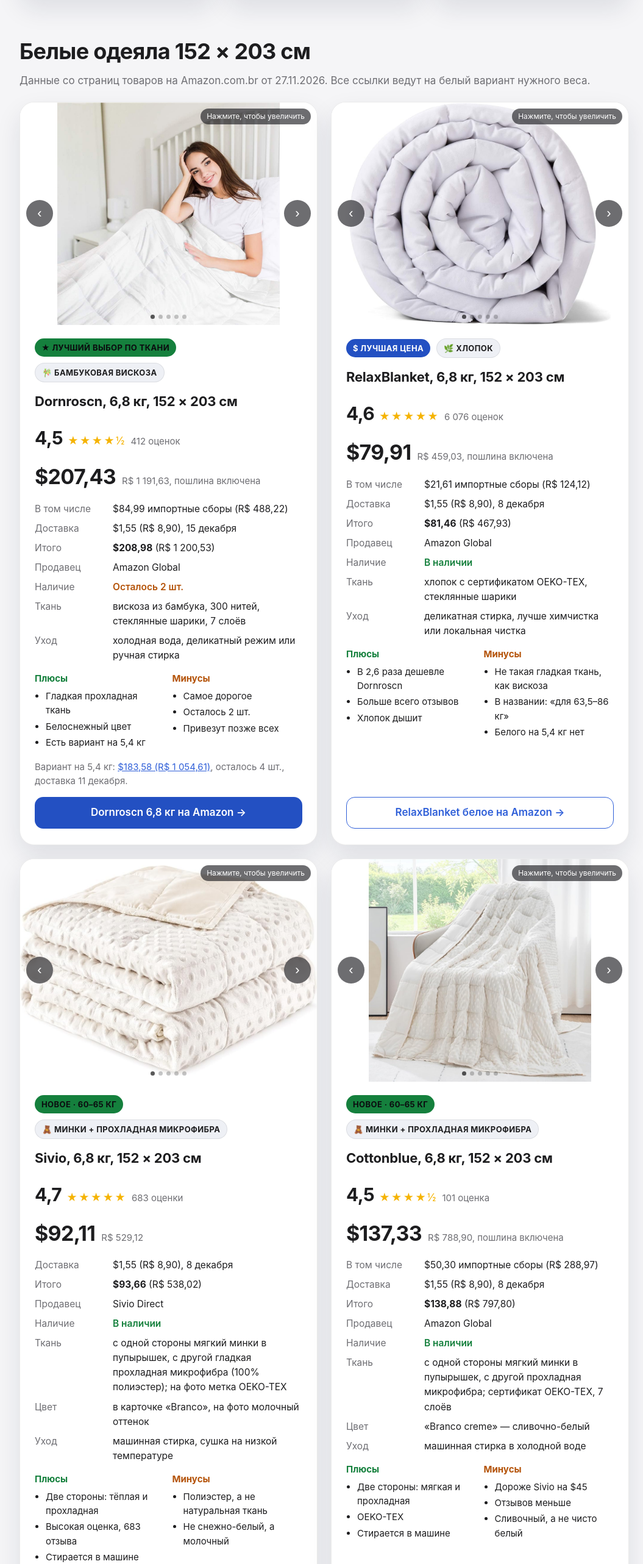
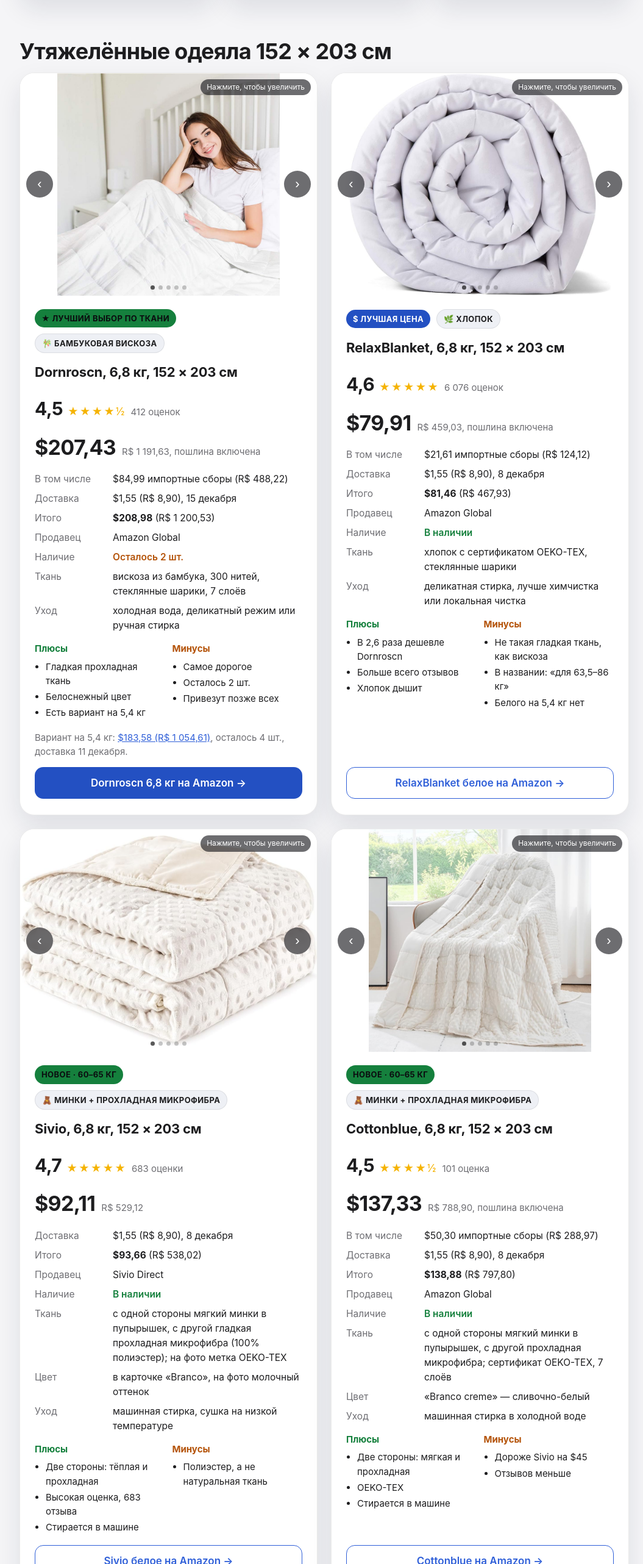
Before and after one commit to wonderland511/cobertor-pesado-6-8kg, a plain HTML site: page index.html in a window 1280 px wide. Shown: the part 2574-5139 px from the top of the page at 61% size, without its empty margins (108-1163 px from the left). Drawn offline with nearby package versions, Linux system fonts and the light colour scheme.

Commit message:
Заголовок «Утяжелённые одеяла», убраны подзаголовок и минусы про оттенок
Co-Authored-By: Claude Opus 5.5 <noreply@anthropic.com>

```diff
--- a/index.html
+++ b/index.html
@@ -255,8 +255,7 @@ footer p{margin:0 0 8px}
 
 <section id="products">
   <div class="wrap">
-    <h2 class="reveal">Белые одеяла 152 × 203 см</h2>
-    <p class="muted reveal" style="margin:0 0 22px">Данные со страниц товаров на Amazon.com.br от 27.11.2026. Все ссылки ведут на белый вариант нужного веса.</p>
+    <h2 class="reveal">Утяжелённые одеяла 152 × 203 см</h2>
     <div class="grid2">
 
       <!-- Dornroscn -->
@@ -365,7 +364,7 @@ footer p{margin:0 0 8px}
           </ul>
           <div class="pc">
             <div class="plus"><b>Плюсы</b><ul><li>Две стороны: тёплая и прохладная</li><li>Высокая оценка, 683 отзыва</li><li>Стирается в машине</li></ul></div>
-            <div class="minus"><b>Минусы</b><ul><li>Полиэстер, а не натуральная ткань</li><li>Не снежно-белый, а молочный</li></ul></div>
+            <div class="minus"><b>Минусы</b><ul><li>Полиэстер, а не натуральная ткань</li></ul></div>
           </div>
           <a class="btn ghost" href="https://www.amazon.com.br/dp/B0DRVPNGQQ" target="_blank" rel="noopener">Sivio белое на Amazon →</a>
         </div>
@@ -403,7 +402,7 @@ footer p{margin:0 0 8px}
           </ul>
           <div class="pc">
             <div class="plus"><b>Плюсы</b><ul><li>Две стороны: мягкая и прохладная</li><li>OEKO-TEX</li><li>Стирается в машине</li></ul></div>
-            <div class="minus"><b>Минусы</b><ul><li>Дороже Sivio на $45</li><li>Отзывов меньше</li><li>Сливочный, а не чисто белый</li></ul></div>
+            <div class="minus"><b>Минусы</b><ul><li>Дороже Sivio на $45</li><li>Отзывов меньше</li></ul></div>
           </div>
           <a class="btn ghost" href="https://www.amazon.com.br/dp/B0GFCBSRWR" target="_blank" rel="noopener">Cottonblue на Amazon →</a>
         </div>
@@ -439,7 +438,7 @@ footer p{margin:0 0 8px}
           </ul>
           <div class="pc">
             <div class="plus"><b>Плюсы</b><ul><li>Шелковистая прохладная ткань</li><li>Мелкие ячейки, вес лежит ровно</li><li>16 петель для пододеяльника</li></ul></div>
-            <div class="minus"><b>Минусы</b><ul><li>Новая карточка, 1 отзыв</li><li>Белого на 6,8 кг нет</li></ul></div>
+            <div class="minus"><b>Минусы</b><ul><li>Новая карточка, 1 отзыв</li></ul></div>
           </div>
           <a class="btn ghost" href="https://www.amazon.com.br/dp/B0H2S51K74" target="_blank" rel="noopener">YnM белое 5,4 кг на Amazon →</a>
         </div>
```
